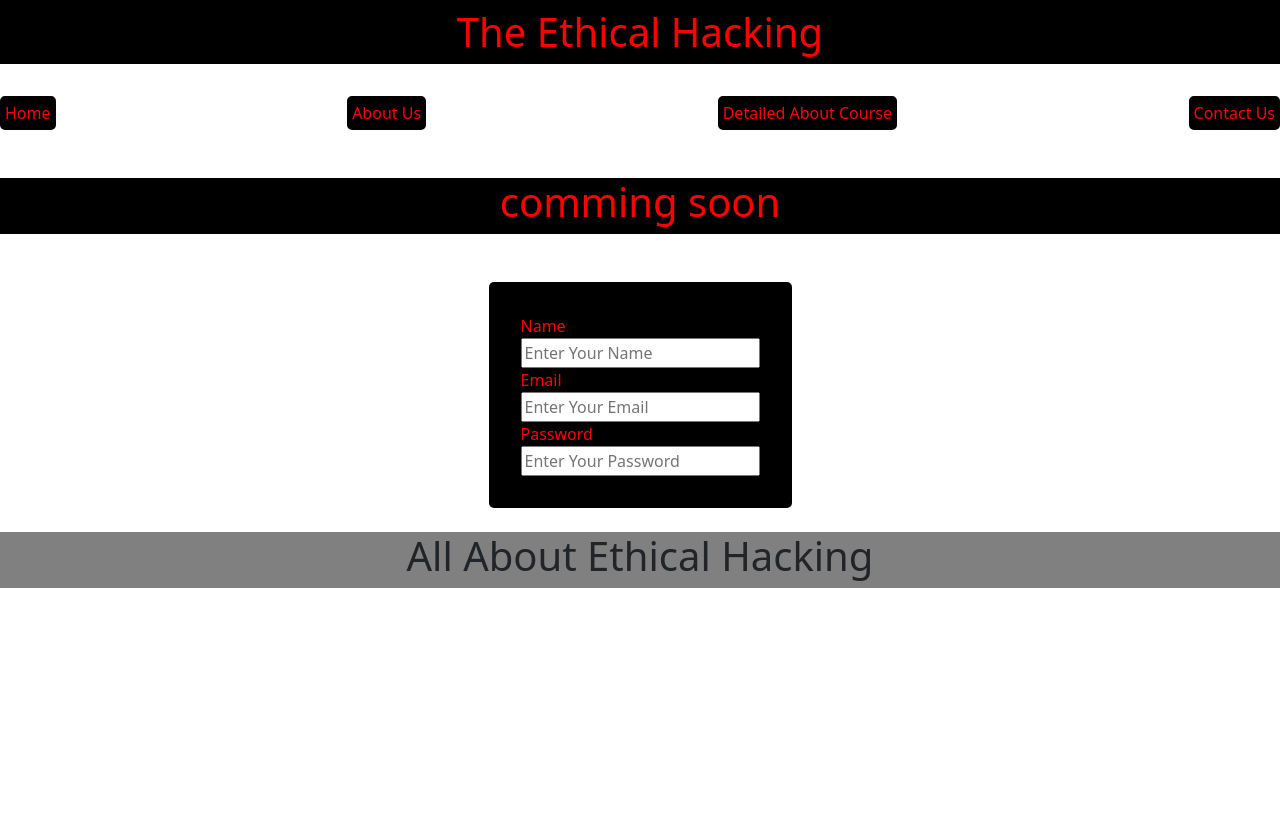
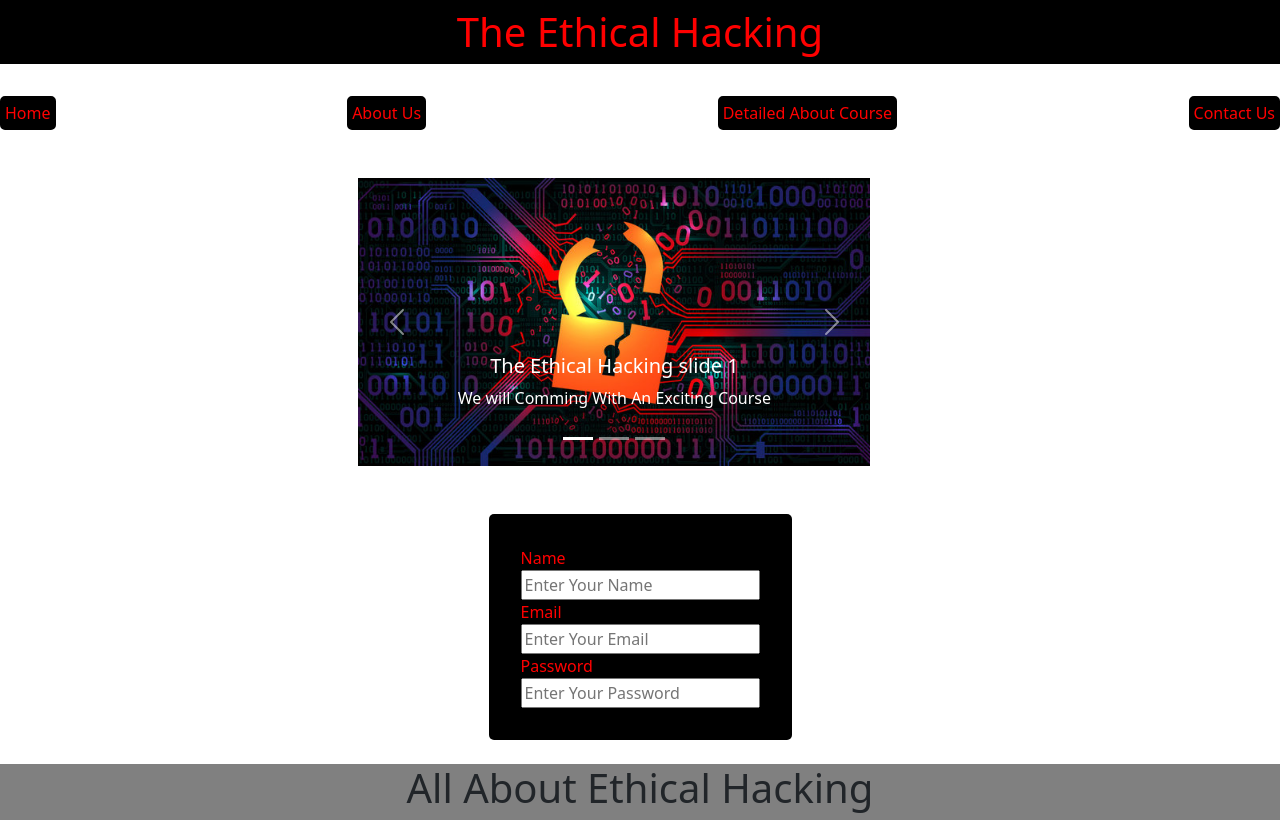
Before and after one commit to zainul-bashar/T.E.Hacking, a plain HTML site: page index.html in a window 1280 px wide. Drawn offline with nearby package versions, Linux system fonts and the light colour scheme.

Commit message:
third commit

```diff
--- a/index.html
+++ b/index.html
@@ -18,7 +18,44 @@
 
     </div><br><br>
     <div class="main-container">
-       <h1> comming soon</h1>
+       <div id="carouselExampleCaptions" class="carousel slide">
+        <div class="carousel-indicators">
+          <button type="button" data-bs-target="#carouselExampleCaptions" data-bs-slide-to="0" class="active" aria-current="true" aria-label="Slide 1"></button>
+          <button type="button" data-bs-target="#carouselExampleCaptions" data-bs-slide-to="1" aria-label="Slide 2"></button>
+          <button type="button" data-bs-target="#carouselExampleCaptions" data-bs-slide-to="2" aria-label="Slide 3"></button>
+        </div>
+        <div class="carousel-inner">
+          <div class="carousel-item active">
+            <img src="h2.jpg" class="d-block w-100" alt="img1">
+            <div class="carousel-caption d-none d-md-block">
+              <h5>The Ethical Hacking slide 1</h5>
+              <p>We will Comming With An Exciting Course</p>
+            </div>
+          </div>
+          <div class="carousel-item">
+            <img src="h5.jpeg" class="d-block w-100" alt="img2">
+            <div class="carousel-caption d-none d-md-block">
+              <h5>The Ethical Hacking slide 2</h5>
+              <p>We will Comming With An Exciting Course</p>
+            </div>
+          </div>
+          <div class="carousel-item">
+            <img src="h3.jpg" class="d-block w-100" alt="img3">
+            <div class="carousel-caption d-none d-md-block">
+              <h5>The Ethical Hacking slide 3</h5>
+              <p>We will Comming With An Exciting Course</p>
+            </div>
+          </div>
+        </div>
+        <button class="carousel-control-prev" type="button" data-bs-target="#carouselExampleCaptions" data-bs-slide="prev">
+          <span class="carousel-control-prev-icon" aria-hidden="true"></span>
+          <span class="visually-hidden">Previous</span>
+        </button>
+        <button class="carousel-control-next" type="button" data-bs-target="#carouselExampleCaptions" data-bs-slide="next">
+          <span class="carousel-control-next-icon" aria-hidden="true"></span>
+          <span class="visually-hidden">Next</span>
+        </button>
+      </div>
     </div><br><br>
     <div class="form-container">
         <form class="form">
--- a/style.css
+++ b/style.css
@@ -16,15 +16,7 @@
     border: 5px solid black;
     text-decoration: solid;
 }
-.main-container{
-    color: red;
-    background-color: black;
-    display: flex;
-    justify-content: center;
-    width: 100%;
-    height: 100%;
 
-}
 .form-container{
     display: flex;
     justify-content: center;
@@ -40,3 +32,9 @@
     justify-content: center;
     background-color: grey;
 }
+.main-container{
+    display: flex;
+    justify-content: center;
+    width: 40%;
+    margin-left: 28%;
+}
```
Also changed, not shown: h2.jpg (added), h3.jpg (added), h5.jpeg (added).
